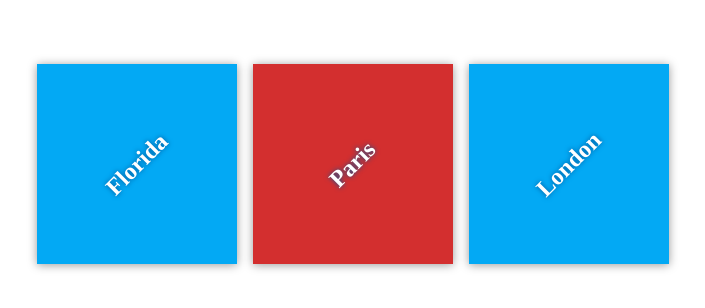
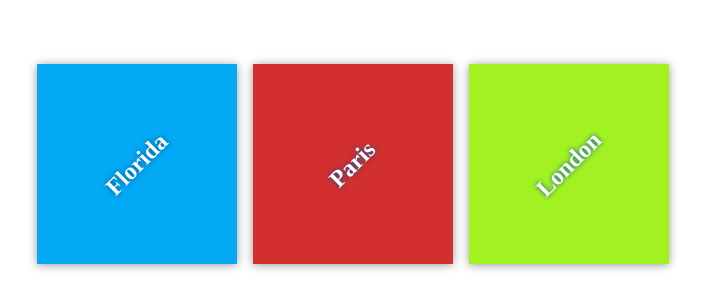
Before and after one commit to yuyinling/my-travel-plans, a plain HTML site: page index.html in a window 1280 px wide. Shown: the part 236-544 px from the top of the page, without its empty margins (287-992 px from the left). Drawn offline with Linux system fonts and the light colour scheme.

Commit message:
add css of london

```diff
--- a/css/app.css
+++ b/css/app.css
@@ -53,3 +53,7 @@ h2 {
 #paris {
     background-color: #d32f2f;
 }
+
+#London {
+    background-color: #a2f222;
+}
```
